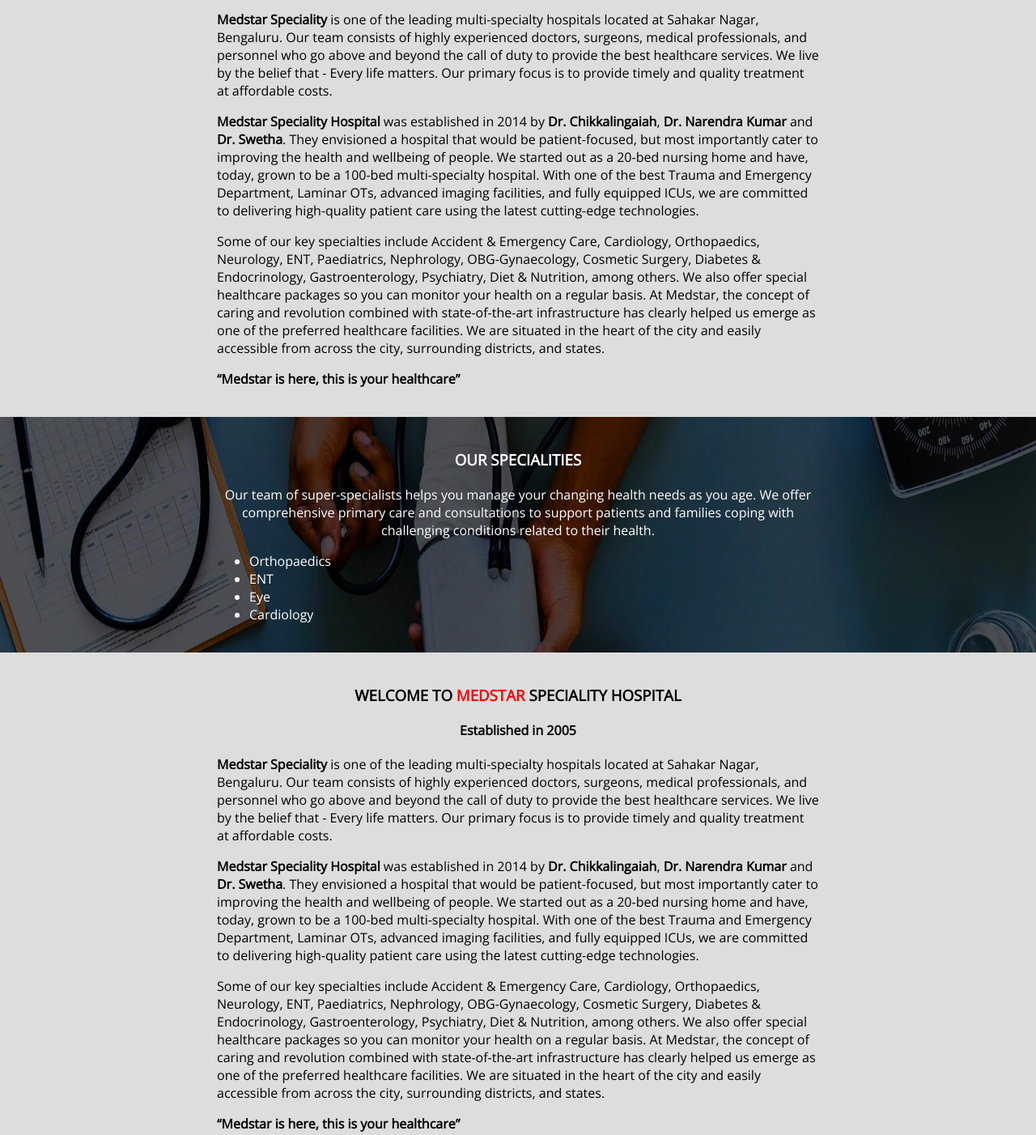
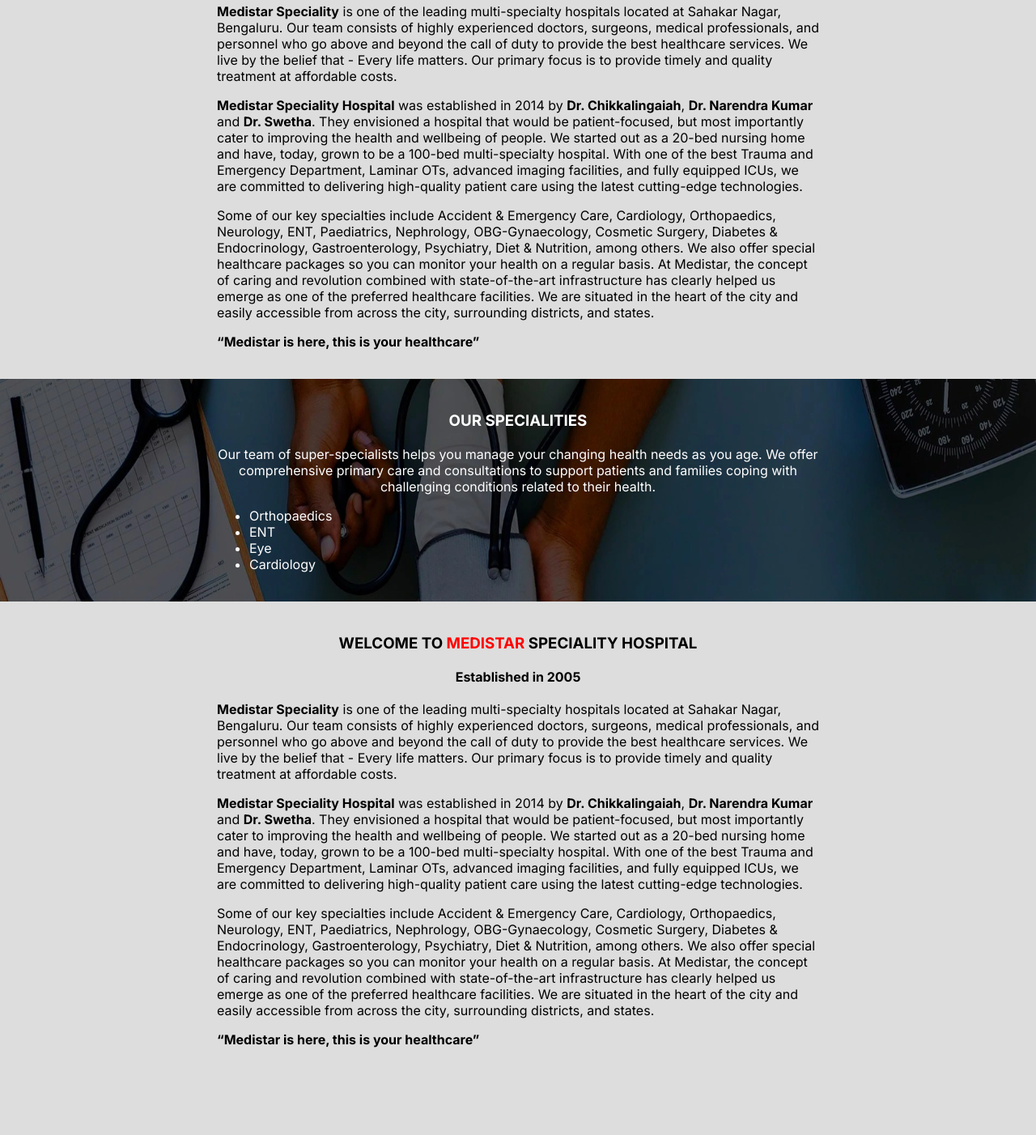
Before and after one commit to knsrinath/hospitalManagementSystem, a plain HTML site: page index.html in a window 1280 px wide. Shown: the part 676-2078 px from the top of the page at 81% size. After the commit the page ends 2006 px from the top, so only its background shows below. Drawn offline with nearby package versions, Linux system fonts and the light colour scheme.

Commit message:
Hospital Name
Added an Example Hospital Name

```diff
--- a/assets/style.css
+++ b/assets/style.css
@@ -3,7 +3,7 @@
 body {
   background-color: #ddd;
   color: white;
-  font-family: 'Open Sans', sans-serif;
+  font-family: 'Inter', sans-serif;
   margin: 0;
   background-image: url(../assets/images/bg.webp);
   background-repeat: no-repeat;
@@ -100,7 +100,7 @@ body {
 .topnav marquee {
   float: right;
   background-color: black;
-  color: yellow;
+  color: gold;
   width: inherit;
   margin: 10px;
   padding: 4px 10px;
@@ -381,6 +381,7 @@ img {vertical-align: middle;}
 
 
 
+
 /* Image for tabs */
 
 .tabImgContainer {
--- a/index.html
+++ b/index.html
@@ -1,20 +1,20 @@
 <!DOCTYPE html>
 <html lang="en">
 <head>
-  <title>Hospital Management System</title>
-  <link rel="icon" type="image/x-icon" href="./assets/images/favicon.ico">
+  <title>mediSTAR Hospitals</title>
+  <link rel="icon" type="image/x-icon" href="./assets/images/favicon.svg">
   <link rel="stylesheet" href="assets/style.css">
   <link rel="stylesheet" href="https://cdnjs.cloudflare.com/ajax/libs/font-awesome/4.7.0/css/font-awesome.min.css">
   <link rel="preconnect" href="https://fonts.googleapis.com">
   <link rel="preconnect" href="https://fonts.gstatic.com" crossorigin>
-  <link href="https://fonts.googleapis.com/css2?family=Comfortaa:wght@500&family=Open+Sans&family=Poppins&family=Righteous&family=Staatliches&display=swap" rel="stylesheet">
+  <link href="https://fonts.googleapis.com/css2?family=Comfortaa:wght@500&family=Inter&family=Open+Sans&family=Poppins&family=Righteous&family=Roboto&family=Staatliches&display=swap" rel="stylesheet">
 </head>
 <body onload="openTab(event, 'main')">
   <!-- Main Bar -->
   <div class="topnav">
     <a class="logo" href="./index.html">mediSTAR</a>
-    <a onclick="document.getElementById('id01').style.display='block'">Log In/Sign Up</a>
-    <marquee behavior="" direction="left">IN ANY MEDICAL EMERGENCY, FIRST THING YOU HAVE TO REMEMBER IS mediSTAR</marquee>
+    <a onclick="document.getElementById('id01').style.display='block'">Log in/Sign up</a>
+    <marquee behavior="" direction="left">We are Hiring!</marquee>
   </div>
   <!-- Navigation bar -->
   <div class="navbar">
@@ -80,10 +80,10 @@
     <div id="about1">
       <h3>WELCOME TO  <span style="color: red">MEDISTAR</span> SPECIALITY HOSPITAL</h3>
       <h4>Established in 2005</h4>
-      <p style="margin-left: 20%;margin-right: 20%;"><b>Medstar Speciality</b> is one of the leading multi-specialty hospitals located at Sahakar Nagar, Bengaluru. Our team consists of highly experienced doctors, surgeons, medical professionals, and personnel who go above and beyond the call of duty to provide the best healthcare services. We live by the belief that - Every life matters. Our primary focus is to provide timely and quality treatment at affordable costs.</p>
-      <p style="margin-left: 20%;margin-right: 20%;"><b>Medstar Speciality Hospital</b> was established in 2014 by <b>Dr. Chikkalingaiah</b>, <b>Dr. Narendra Kumar</b> and <b>Dr. Swetha</b>. They envisioned a hospital that would be patient-focused, but most importantly cater to improving the health and wellbeing of people. We started out as a 20-bed nursing home and have, today, grown to be a 100-bed multi-specialty hospital. With one of the best Trauma and Emergency Department, Laminar OTs, advanced imaging facilities, and fully equipped ICUs, we are committed to delivering high-quality patient care using the latest cutting-edge technologies.</p>
-      <p style="margin-left: 20%;margin-right: 20%;">Some of our key specialties include Accident & Emergency Care, Cardiology, Orthopaedics, Neurology, ENT, Paediatrics, Nephrology, OBG-Gynaecology, Cosmetic Surgery, Diabetes & Endocrinology, Gastroenterology, Psychiatry, Diet & Nutrition, among others. We also offer special healthcare packages so you can monitor your health on a regular basis. At Medstar, the concept of caring and revolution combined with state-of-the-art infrastructure has clearly helped us emerge as one of the preferred healthcare facilities. We are situated in the heart of the city and easily accessible from across the city, surrounding districts, and states. </p>
-      <p style="margin-left: 20%;margin-right: 20%;"><b>“Medstar is here, this is your healthcare”</b></p>
+      <p style="margin-left: 20%;margin-right: 20%;"><b>Medistar Speciality</b> is one of the leading multi-specialty hospitals located at Sahakar Nagar, Bengaluru. Our team consists of highly experienced doctors, surgeons, medical professionals, and personnel who go above and beyond the call of duty to provide the best healthcare services. We live by the belief that - Every life matters. Our primary focus is to provide timely and quality treatment at affordable costs.</p>
+      <p style="margin-left: 20%;margin-right: 20%;"><b>Medistar Speciality Hospital</b> was established in 2014 by <b>Dr. Chikkalingaiah</b>, <b>Dr. Narendra Kumar</b> and <b>Dr. Swetha</b>. They envisioned a hospital that would be patient-focused, but most importantly cater to improving the health and wellbeing of people. We started out as a 20-bed nursing home and have, today, grown to be a 100-bed multi-specialty hospital. With one of the best Trauma and Emergency Department, Laminar OTs, advanced imaging facilities, and fully equipped ICUs, we are committed to delivering high-quality patient care using the latest cutting-edge technologies.</p>
+      <p style="margin-left: 20%;margin-right: 20%;">Some of our key specialties include Accident & Emergency Care, Cardiology, Orthopaedics, Neurology, ENT, Paediatrics, Nephrology, OBG-Gynaecology, Cosmetic Surgery, Diabetes & Endocrinology, Gastroenterology, Psychiatry, Diet & Nutrition, among others. We also offer special healthcare packages so you can monitor your health on a regular basis. At Medistar, the concept of caring and revolution combined with state-of-the-art infrastructure has clearly helped us emerge as one of the preferred healthcare facilities. We are situated in the heart of the city and easily accessible from across the city, surrounding districts, and states. </p>
+      <p style="margin-left: 20%;margin-right: 20%;"><b>“Medistar is here, this is your healthcare”</b></p>
     </div>
     <div id="about2">
       <h3>OUR SPECIALITIES</h3>
@@ -96,12 +96,12 @@
       </ul>
     </div>
     <div id="about1">
-      <h3>WELCOME TO <span style="color: red;">MEDSTAR</span> SPECIALITY HOSPITAL</h3>
+      <h3>WELCOME TO <span style="color: red;">MEDISTAR</span> SPECIALITY HOSPITAL</h3>
       <h4>Established in 2005</h4>
-      <p style="margin-left: 20%;margin-right: 20%;"><b>Medstar Speciality</b> is one of the leading multi-specialty hospitals located at Sahakar Nagar, Bengaluru. Our team consists of highly experienced doctors, surgeons, medical professionals, and personnel who go above and beyond the call of duty to provide the best healthcare services. We live by the belief that - Every life matters. Our primary focus is to provide timely and quality treatment at affordable costs.</p>
-      <p style="margin-left: 20%;margin-right: 20%;"><b>Medstar Speciality Hospital</b> was established in 2014 by <b>Dr. Chikkalingaiah</b>, <b>Dr. Narendra Kumar</b> and <b>Dr. Swetha</b>. They envisioned a hospital that would be patient-focused, but most importantly cater to improving the health and wellbeing of people. We started out as a 20-bed nursing home and have, today, grown to be a 100-bed multi-specialty hospital. With one of the best Trauma and Emergency Department, Laminar OTs, advanced imaging facilities, and fully equipped ICUs, we are committed to delivering high-quality patient care using the latest cutting-edge technologies.</p>
-      <p style="margin-left: 20%;margin-right: 20%;">Some of our key specialties include Accident & Emergency Care, Cardiology, Orthopaedics, Neurology, ENT, Paediatrics, Nephrology, OBG-Gynaecology, Cosmetic Surgery, Diabetes & Endocrinology, Gastroenterology, Psychiatry, Diet & Nutrition, among others. We also offer special healthcare packages so you can monitor your health on a regular basis. At Medstar, the concept of caring and revolution combined with state-of-the-art infrastructure has clearly helped us emerge as one of the preferred healthcare facilities. We are situated in the heart of the city and easily accessible from across the city, surrounding districts, and states. </p>
-      <p style="margin-left: 20%;margin-right: 20%;"><b>“Medstar is here, this is your healthcare”</b></p>
+      <p style="margin-left: 20%;margin-right: 20%;"><b>Medistar Speciality</b> is one of the leading multi-specialty hospitals located at Sahakar Nagar, Bengaluru. Our team consists of highly experienced doctors, surgeons, medical professionals, and personnel who go above and beyond the call of duty to provide the best healthcare services. We live by the belief that - Every life matters. Our primary focus is to provide timely and quality treatment at affordable costs.</p>
+      <p style="margin-left: 20%;margin-right: 20%;"><b>Medistar Speciality Hospital</b> was established in 2014 by <b>Dr. Chikkalingaiah</b>, <b>Dr. Narendra Kumar</b> and <b>Dr. Swetha</b>. They envisioned a hospital that would be patient-focused, but most importantly cater to improving the health and wellbeing of people. We started out as a 20-bed nursing home and have, today, grown to be a 100-bed multi-specialty hospital. With one of the best Trauma and Emergency Department, Laminar OTs, advanced imaging facilities, and fully equipped ICUs, we are committed to delivering high-quality patient care using the latest cutting-edge technologies.</p>
+      <p style="margin-left: 20%;margin-right: 20%;">Some of our key specialties include Accident & Emergency Care, Cardiology, Orthopaedics, Neurology, ENT, Paediatrics, Nephrology, OBG-Gynaecology, Cosmetic Surgery, Diabetes & Endocrinology, Gastroenterology, Psychiatry, Diet & Nutrition, among others. We also offer special healthcare packages so you can monitor your health on a regular basis. At Medistar, the concept of caring and revolution combined with state-of-the-art infrastructure has clearly helped us emerge as one of the preferred healthcare facilities. We are situated in the heart of the city and easily accessible from across the city, surrounding districts, and states. </p>
+      <p style="margin-left: 20%;margin-right: 20%;"><b>“Medistar is here, this is your healthcare”</b></p>
     </div>
   </div>
   <!-- tab section -->
@@ -279,7 +279,7 @@
       </div>
       <div id="about1">
         <h4 style="margin-left: 20%;margin-right: 20%;color: rgba(255,0,0,0.8);text-align: left;">Overview</h4>
-        <p style="margin-left: 20%;margin-right: 20%;">The Department of ENT at <u>Medstar</u> focuses on the treatment of ear, nose, throat, and head and neck conditions in children and adults. The ENT department at <u>Medstar</u> Hospital provides a wide range of services and maintains the highest standard of medical care. Our team is focused on the overall welfare of our patients and their families, aiming to restore the quality of life with the highest degree of professionalism. The Department is renowned across the country that is well equipped with ultra-modern facilities, amenities, and an expert team of ENT Surgeons, Audiologists, and Therapists along with the latest operating microscopes, diagnostic video endoscopes, and an up-to-date audiology lab. The team is considered one of the leading ENT surgical teams in India. The team strongly believes in patient-friendly techniques like minimally invasive or endoscopic procedures which are challenging for the surgeon to perform, but involve minimal or no blood loss, with a reduced but effective stay at the hospital.</p>
+        <p style="margin-left: 20%;margin-right: 20%;">The Department of ENT at <u>Medistar</u> focuses on the treatment of ear, nose, throat, and head and neck conditions in children and adults. The ENT department at <u>Medistar</u> Hospital provides a wide range of services and maintains the highest standard of medical care. Our team is focused on the overall welfare of our patients and their families, aiming to restore the quality of life with the highest degree of professionalism. The Department is renowned across the country that is well equipped with ultra-modern facilities, amenities, and an expert team of ENT Surgeons, Audiologists, and Therapists along with the latest operating microscopes, diagnostic video endoscopes, and an up-to-date audiology lab. The team is considered one of the leading ENT surgical teams in India. The team strongly believes in patient-friendly techniques like minimally invasive or endoscopic procedures which are challenging for the surgeon to perform, but involve minimal or no blood loss, with a reduced but effective stay at the hospital.</p>
         <h4 style="margin-left: 20%;margin-right: 20%;color: rgba(255,0,0,0.8);text-align: left;">TREATMENTS WE OFFER</h4>
         <ul class="twoColList" style="margin-left: 20%;margin-right: 20%;">
           <li>Vertigo Treatment</li>
@@ -340,8 +340,8 @@
         <div class="centered">department of cardiology</div>
       </div>
       <div id="about1">
-        <p style="margin-left: 20%;margin-right: 20%;">The Department of Cardiology at Medstar Hospital offers cutting- edge technology, top specialists, with best practices in non-intrusive, interventional and surgeries and emergency services.Our Heart Institute is fully equipped with the Latest Electrophysiology lab with 3D mapping facility for assessment and removal of different forms of Arrhythmias. We hold best in the state for device implantations like ICDs and CRT.Group of Cardiologists and Cardiovascular specialists ensure predominant results here. The interventional team is accessible round the clock to render assistance and ensure a quicker recovery.</p>
-        <p style="margin-left: 20%;margin-right: 20%;">Medstar Hospital have state-of-the-art infrastructure to support the function and have attracted some of the best intellect and expertise from this field. They all follow the philosophy of excellence and empathy and give their whole in seeing the patient back home with a new heart. The round-the-clock paramedical and support staff is very caring and concerned and intertwines with the patient's family to educate and train them and support them emotionally, whenever required.</p>
+        <p style="margin-left: 20%;margin-right: 20%;">The Department of Cardiology at Medistar Hospital offers cutting- edge technology, top specialists, with best practices in non-intrusive, interventional and surgeries and emergency services.Our Heart Institute is fully equipped with the Latest Electrophysiology lab with 3D mapping facility for assessment and removal of different forms of Arrhythmias. We hold best in the state for device implantations like ICDs and CRT.Group of Cardiologists and Cardiovascular specialists ensure predominant results here. The interventional team is accessible round the clock to render assistance and ensure a quicker recovery.</p>
+        <p style="margin-left: 20%;margin-right: 20%;">Medistar Hospital have state-of-the-art infrastructure to support the function and have attracted some of the best intellect and expertise from this field. They all follow the philosophy of excellence and empathy and give their whole in seeing the patient back home with a new heart. The round-the-clock paramedical and support staff is very caring and concerned and intertwines with the patient's family to educate and train them and support them emotionally, whenever required.</p>
         <h4 style="margin-left: 20%;margin-right: 20%;color: rgba(255,0,0,0.8);text-align: left;">Non invasive services</h4>
         <ul style="margin-left: 20%;margin-right: 20%;">
           <li>ECG</li>
@@ -388,7 +388,7 @@
           <li>Endovascular stent grafting</li>
         </ul>
         <h4 style="margin-left: 20%;margin-right: 20%;color: rgba(255,0,0,0.8);text-align: left;">Emergency cardiac services</h4>
-        <p style="margin-left: 20%;margin-right: 20%;">Medstar offers acute cardiac emergency care services on 24 X 7 basis on direct supervision of senior cardiologist. Emergency primary Angioplasty services for heart attack victims are available round the clock</p>
+        <p style="margin-left: 20%;margin-right: 20%;">Medistar offers acute cardiac emergency care services on 24 X 7 basis on direct supervision of senior cardiologist. Emergency primary Angioplasty services for heart attack victims are available round the clock</p>
       </div>
     </div>
     <div id="xray" class="tabcontent">
```
Also changed, not shown: assets/images/ac1.webp, assets/images/ac4.webp, assets/images/favicon.svg (added), assets/images/favicon1.ico (added).
